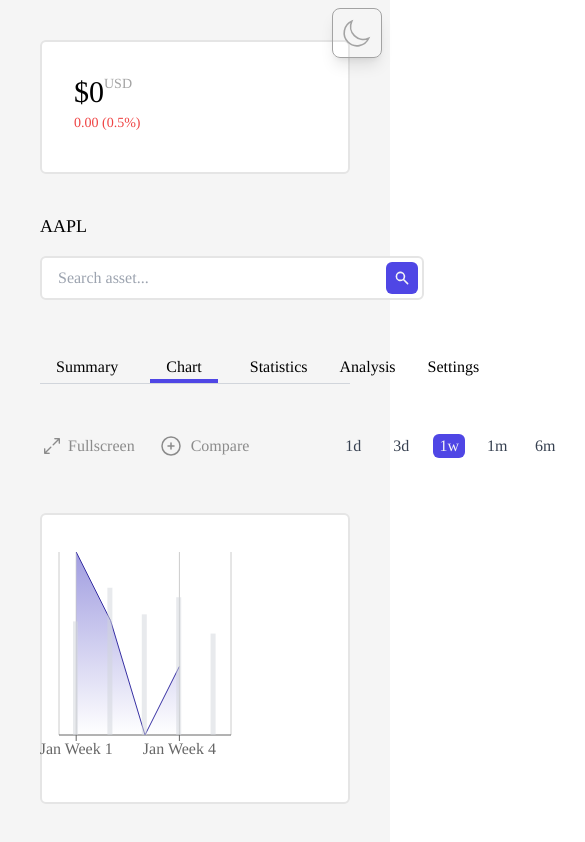
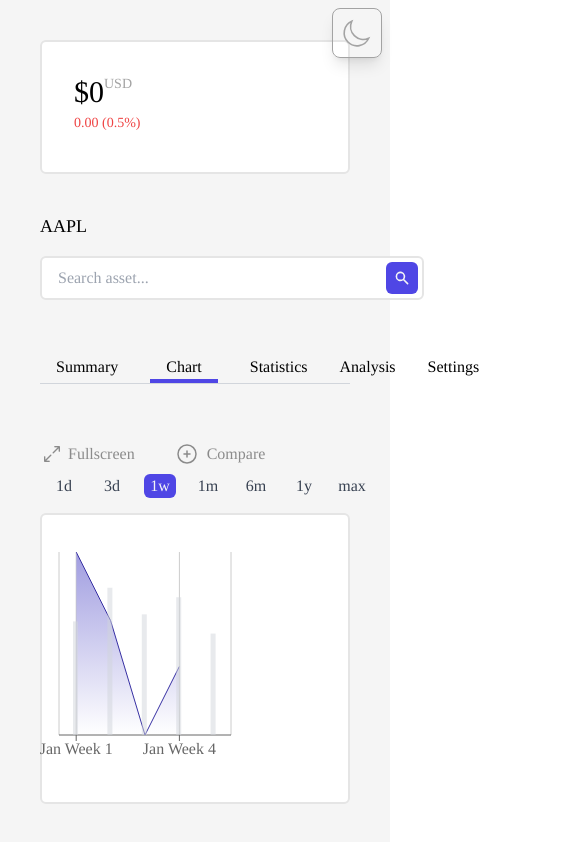
Before and after one commit to sahilsethi99/crypto-dashboard, a React (Create React App) app in the folder crypto-dashboard-catalog/: page / in a window 390 px wide. Shown: the top 842 px of the page, 585 px wide, since content can reach past the window. Built offline with nearby package versions, Linux system fonts and the light colour scheme; no server answers.

Commit message:
adding darkMode

```diff
--- a/crypto-dashboard-catalog/src/components/ChartFilters.js
+++ b/crypto-dashboard-catalog/src/components/ChartFilters.js
@@ -9,18 +9,19 @@
     const {filter,setFilter} = useContext(FilterContext);
   return (
     <>
-    <div className="flex ">
+    <div className="flex flex-col md:flex-row">
+    <div className="flex flex-row md:flex-row my-2 md:my-0">
 
-
-    <div className="flex mr-10">
+    <div className="flex mr-10  md:flex">
         <img src="/expand-gray-icon.png" alt="Expand Icon" className="w-6 h-6 p-1 mr-1 " />
         <div className="text-[#8B8B8B]">Fullscreen</div>
         </div>
-    <div className="flex mr-20">
+    <div className="flex mr-20  md:flex">
         <svg xmlns="http://www.w3.org/2000/svg" fill="none" viewBox="0 0 24 24" strokeWidth={1.5} stroke="#8B8B8B" className="size-6 mr-2">
         <path strokeLinecap="round" strokeLinejoin="round" d="M12 9v6m3-3H9m12 0a9 9 0 1 1-18 0 9 9 0 0 1 18 0Z" />
         </svg>
         <div className="text-[#8B8B8B]">Compare</div>
+    </div>
     </div>
     <ul className="flex">
         {Object.keys(chartConfig).map((item) => {
```
